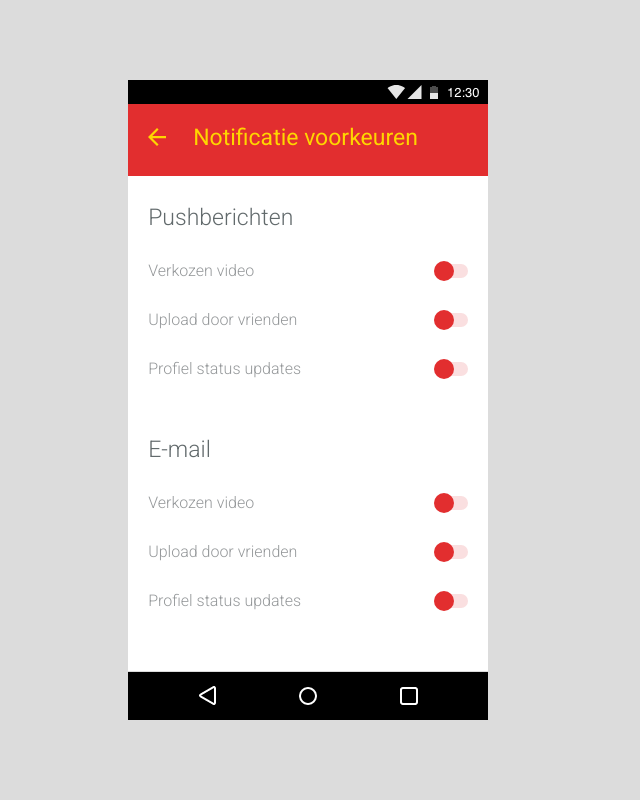
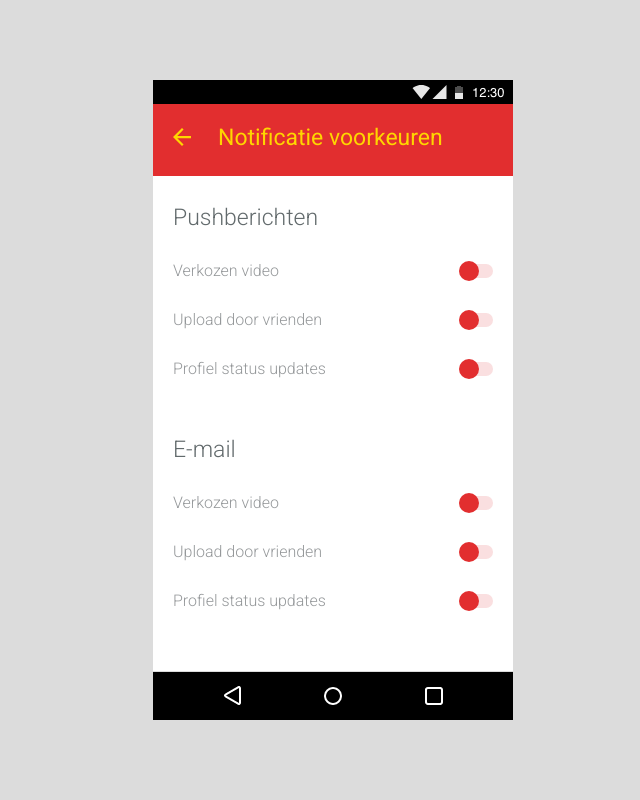
Before and after one commit to dirixtom/kvm-project-2, a PHP site: page /pages/voorkeuren.php in a window 1280 px wide. Shown: the whole page, without its empty margins (307-947 px from the left). Run offline with PHP 8.4, Linux system fonts and the light colour scheme.

Commit message:
scherm gecentreerd

```diff
--- a/classes/Db.php
+++ b/classes/Db.php
@@ -8,10 +8,10 @@
             if (isset(self::$conn)) {
                 return self::$conn;
             } else {
-                self::$conn = new PDO('mysql:host=localhost; dbname=db_kvm', 'root', 'root'); // -> voor Tom - lokaal
+                //self::$conn = new PDO('mysql:host=localhost; dbname=db_kvm', 'root', 'root'); // -> voor Tom - lokaal
                 //self::$conn = new PDO('mysql:host=localhost; dbname=db_kvm', 'root', ''); // -> voor Roel -lokaal
 
-                //self::$conn = new PDO('mysql:host=roelifant.com.mysql; dbname=roelifant_com', 'roelifant_com', 'SEeZ2LNE'); // -> online
+                self::$conn = new PDO('mysql:host=roelifant.com.mysql; dbname=roelifant_com', 'roelifant_com', 'SEeZ2LNE'); // -> online
                 return self::$conn;
             }
         }
--- a/index.php
+++ b/index.php
@@ -52,6 +52,7 @@
          width: 80%;
          height: 100%;
          display: flex;
+          justify-content: center !important;
          overflow-y: visible;
          margin: auto;
       }
--- a/js/desktopNotifications.js
+++ b/js/desktopNotifications.js
@@ -4,7 +4,7 @@ $(document).ready(function(){
         Notification.requestPermission();
 
         var notification = new Notification('kvm Fancorder', {
-          icon: 'http://www.kvmechelen.be/wp-content/uploads/2017/02/kv-mechelen-logo.png',
+          icon: 'http://www.roelifant.com/fancorder/images/Fancorder.png',
           body: boodschap,
         });
 
@@ -14,7 +14,7 @@ $(document).ready(function(){
 
       } else {
         var notification = new Notification('kvm Fancorder', {
-          icon: 'http://www.kvmechelen.be/wp-content/uploads/2017/02/kv-mechelen-logo.png',
+          icon: 'http://www.roelifant.com/fancorder/images/Fancorder.png',
           body: boodschap,
         });
 
--- a/overview2.php
+++ b/overview2.php
@@ -51,6 +51,7 @@
          width: 80%;
          height: 100%;
          display: flex;
+          justify-content: center !important;
          overflow-y: visible;
          margin: auto;
       }
--- a/overview4.php
+++ b/overview4.php
@@ -51,6 +51,7 @@
          width: 80%;
          height: 100%;
          display: flex;
+          justify-content: center !important;
          overflow-y: visible;
          margin: auto;
       }
--- a/pages/login.php
+++ b/pages/login.php
@@ -58,6 +58,7 @@
 		  width: 80%;
 		  height: 100%;
 		  display: flex;
+           justify-content: center !important;
 		  overflow-y: visible;
 		  margin: auto;
 	   }
--- a/pages/voorkeuren.php
+++ b/pages/voorkeuren.php
@@ -35,6 +35,7 @@
             width: 80%;
             height: 100%;
             display: flex;
+            justify-content: center !important;
             overflow-y: visible;
             margin: auto;
         }
```
Also changed, not shown: images/Fancorder.png (added).
